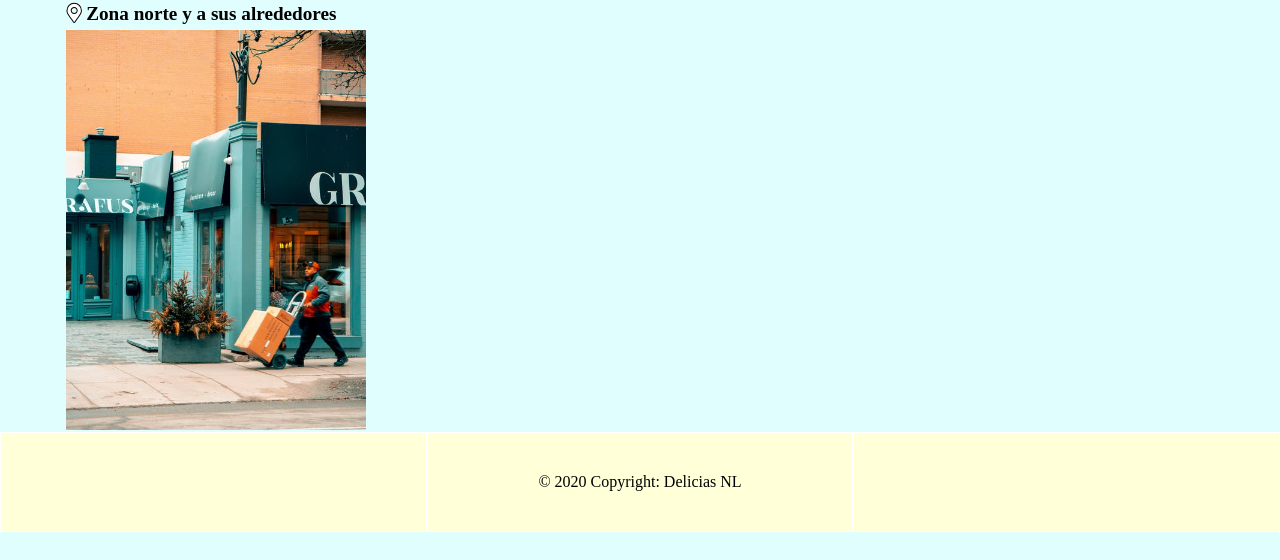
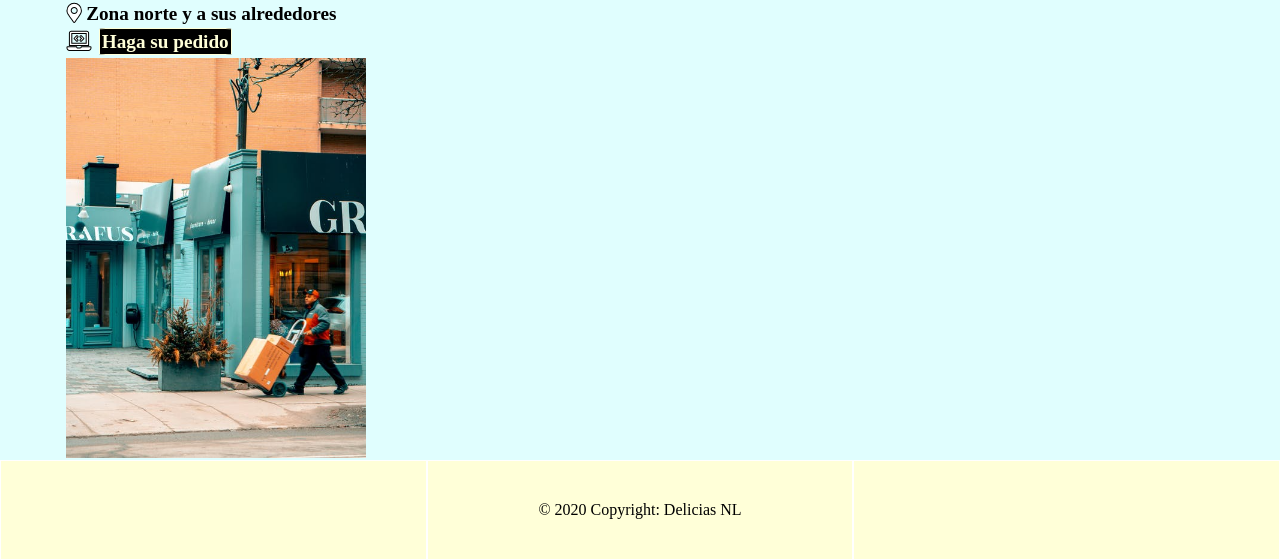
Before and after one commit to matiaslera/delicias, a plain HTML site: page index.html in a window 1280 px wide. Shown: the part 1891-2451 px from the top of the page. Before the commit the page ends 2423 px from the top, so only its background shows below. Drawn offline with Linux system fonts and the light colour scheme.

Commit message:
se agrega formulario para el pedido

```diff
--- a/css/index.css
+++ b/css/index.css
@@ -57,6 +57,10 @@ a:hover{
 a{
     border: 1px solid var(--color_uno);
     border-radius: 5%;
+}
+.pedido_for{
+    background-color: var(--color_seis);
+    color: var(--color_seis);
 }
 
 /*Cuerpo*/
--- a/index.html
+++ b/index.html
@@ -71,7 +71,10 @@
             <div class="contacto"><i class="fas fa-user"></i> Paola Liz</div>
             <div class="contacto"><i class="fab fa-whatsapp"></i> Telefono: 1539421062 </div>
             <div class="contacto"><i class="fas fa-map-marker-alt"></i> Zona norte y a sus alrededores</div>
+            <div class="contacto"><i class="fas fa-laptop-code"></i> <a class="pedido_for" href="https://surveyheart.com/form/5f49b24878bba451e471b97d#welcome"> Haga su pedido</a></div>
             <img src="./imag/pedido.jpeg" alt="" class="pedido">
+
+
         </div>
         </div>
     </article>
```
